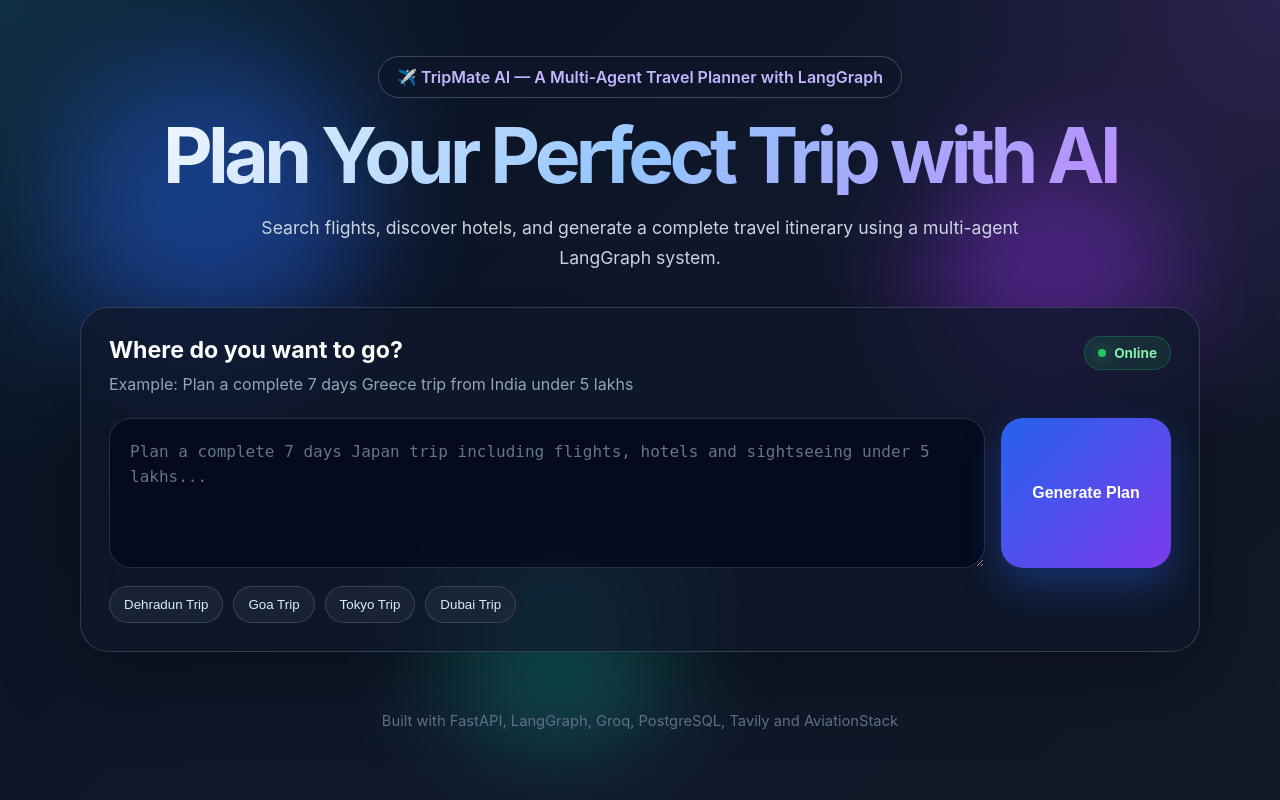
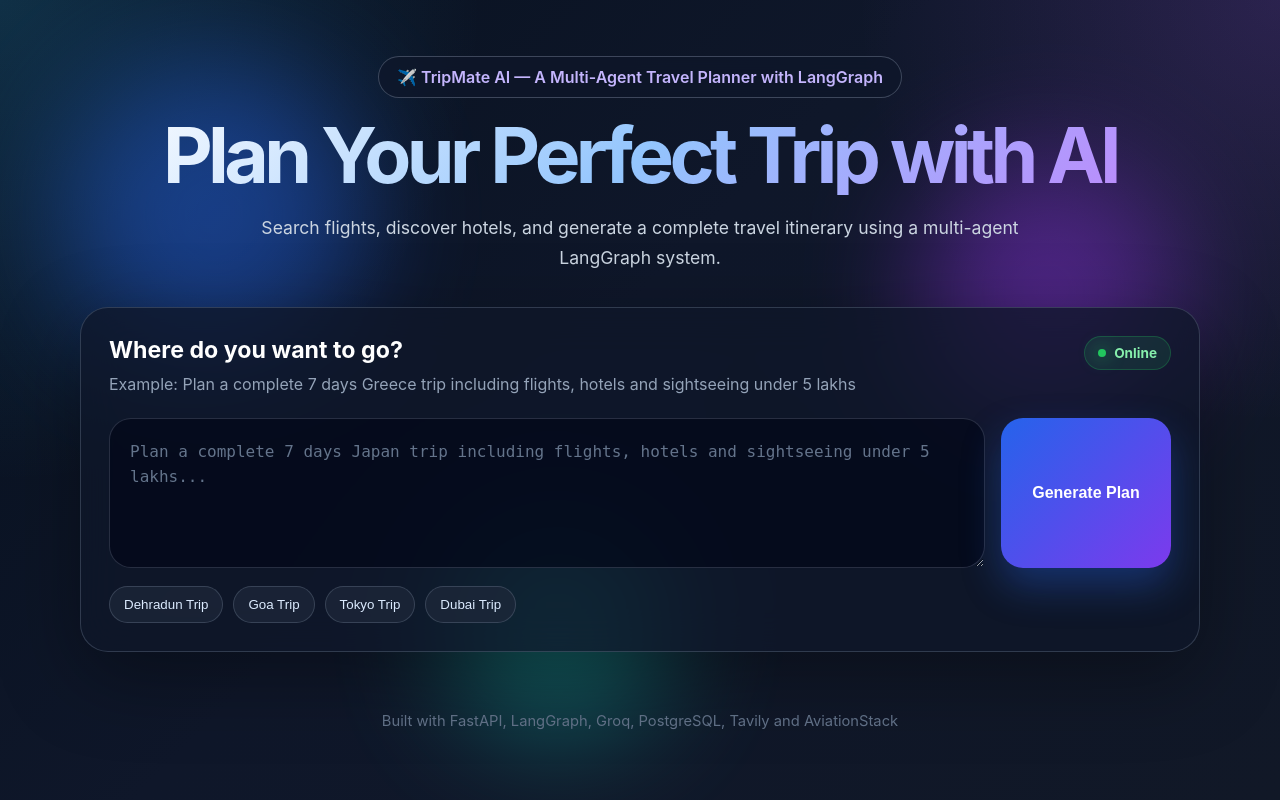
Before and after one commit to AlwaysAditya/Multi-Agent-Travel-Planner-with-LangGraph, a FastAPI app: page / in a window 1280 px wide. Run offline with FastAPI, Linux system fonts and the light colour scheme; some libraries are stand-ins or nearby versions.

Commit message:
Initial commit

```diff
--- a/templates/index.html
+++ b/templates/index.html
@@ -40,7 +40,7 @@
                 <div>
                     <h2>Where do you want to go?</h2>
                     <p>
-                        Example: Plan a complete 7 days Greece trip from India under 5 lakhs
+                        Example: Plan a complete 7 days Greece trip including flights, hotels and sightseeing under 5 lakhs
                     </p>
                 </div>
 
@@ -67,7 +67,7 @@
                     Dehradun Trip
                 </button>
 
-                <button onclick="setPrompt('Plan a 5 days Goa trip from New Delhi with flights, hotels and sightseeing.')">
+                <button onclick="setPrompt('Plan a 3 days Goa trip from New Delhi with flights, hotels and sightseeing.')">
                     Goa Trip
                 </button>
 
@@ -75,7 +75,7 @@
                     Tokyo Trip
                 </button>
 
-                <button onclick="setPrompt('Plan a 5 days Dubai trip from India with flights, hotels and sightseeing.')">
+                <button onclick="setPrompt('Plan a complete 7 days Dubai trip from India including flights, hotels and sightseeing under 5 lakhs.')">
                     Dubai Trip
                 </button>
             </div>
```
